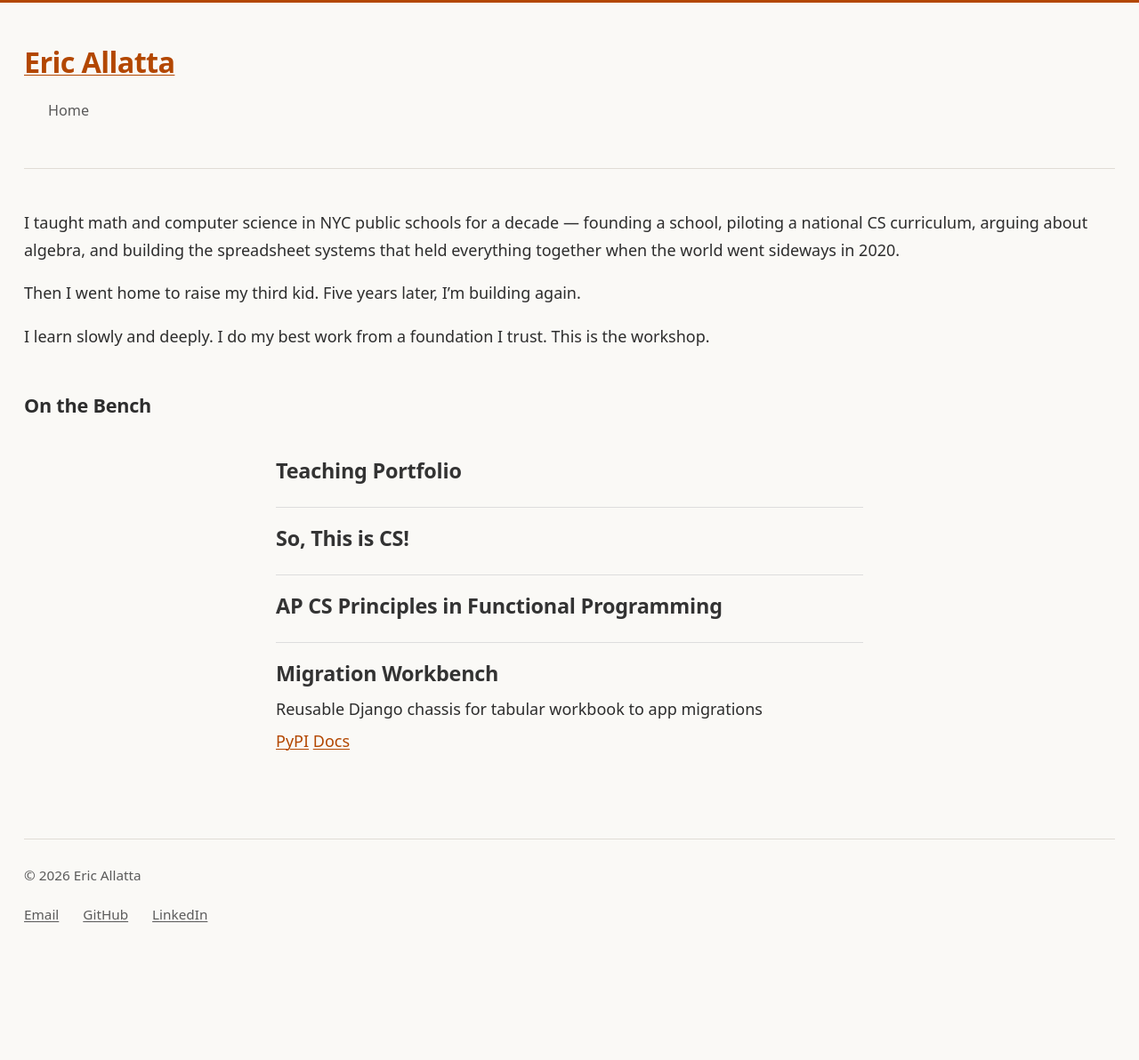
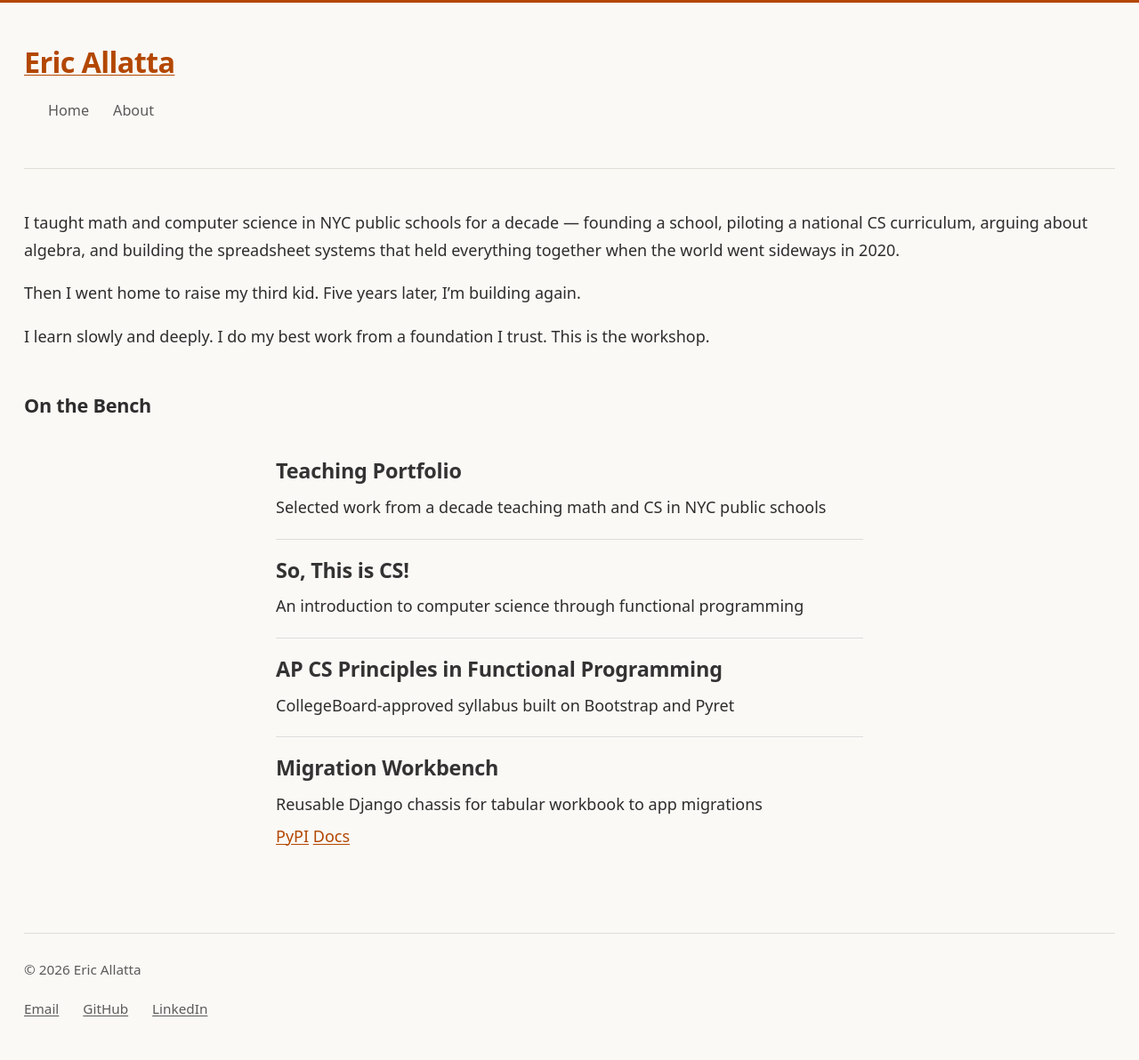
Before and after one commit to MrAllatta/mrallatta.github.io, a Jekyll site: the page built from index.md, in a window 1280 px wide. Shown: the whole page at 89% size. Built offline with Jekyll 4.4.1, drawn with Linux system fonts in a browser that asks for light colours; before the commit the page ends 1086 px from its top, so only the background shows below that.

Commit message:
add about to header and snippets to project cards

```diff
--- a/_data/projects.yml
+++ b/_data/projects.yml
@@ -1,10 +1,13 @@
 - name: Teaching Portfolio
+  tagline: Selected work from a decade teaching math and CS in NYC public schools
   url: /teaching-portfolio/
 
 - name: "So, This is CS!"
+  tagline: An introduction to computer science through functional programming
   url: /thisiscs/
 
 - name: AP CS Principles in Functional Programming
+  tagline: CollegeBoard-approved syllabus built on Bootstrap and Pyret
   url: /syllabus_cs_principles/syllabus_cs_principles.pdf
 
 - name: Migration Workbench
--- a/_layouts/default.html
+++ b/_layouts/default.html
@@ -13,6 +13,7 @@
         <nav>
             <ul>
                 <li><a href="{{ site.baseurl }}/">Home</a></li>
+                <li><a href="{{ site.baseurl }}/about/">About</a></li>
             </ul>
         </nav>
     </header>
```
Also changed, not shown: 1 other file.
